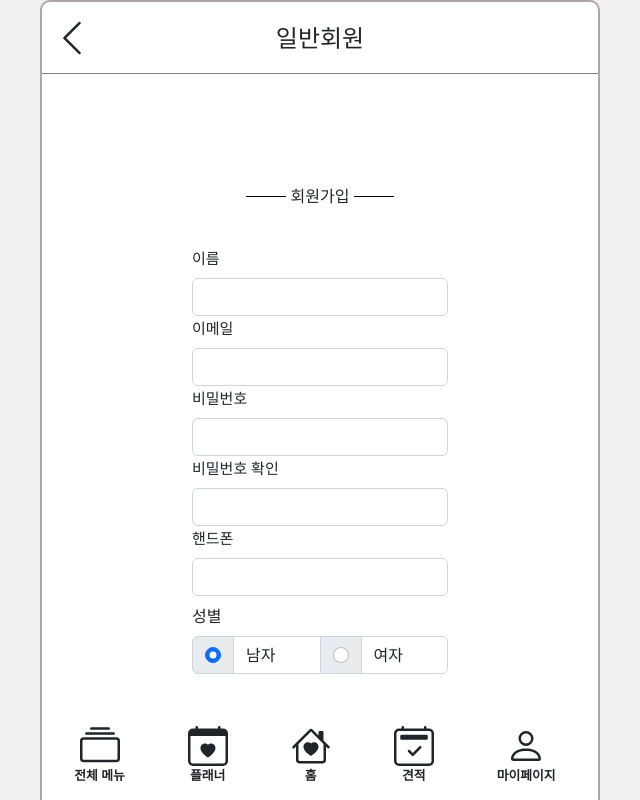
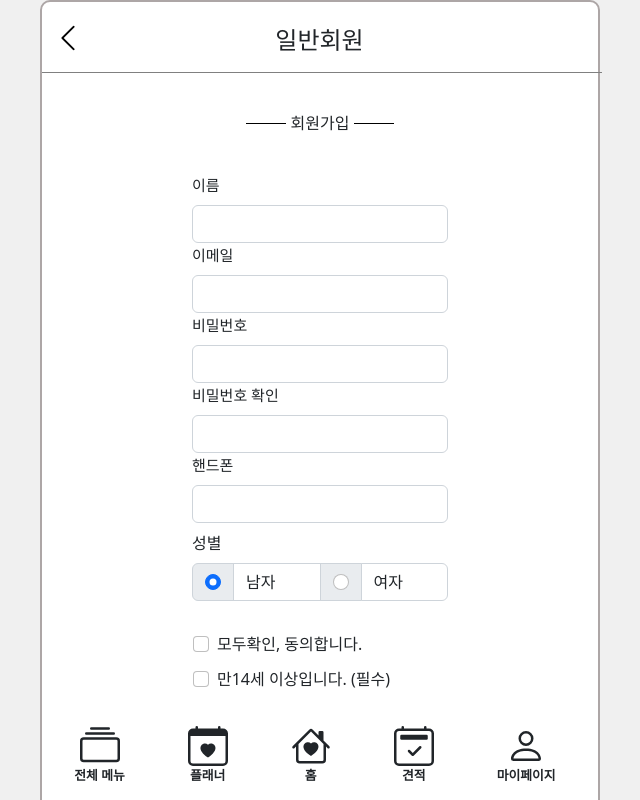
Before and after one commit to weddingYou-Project/frontend, a React (Create React App) app: page /signup in a window 1280 px wide. Both pictures are taken after a click on the button "일반회원". Shown: the top 800 px of the page, without its empty margins (320-960 px from the left). Built offline with nearby package versions, Linux system fonts and the light colour scheme.

Commit message:
fix : backbutton으로 페이지들 간 연결관계 수정하기

```diff
--- a/src/Components/Backbutton.js
+++ b/src/Components/Backbutton.js
@@ -11,8 +11,25 @@ function BackButton() {
       <button
         class="backbutton"
         onClick={() => {
-          if (path === "/mypage/user" || path === "/mypage/planner") {
+          console.log(path);
+          if (
+            path === "/mypage/user" ||
+            path === "/mypage/planner" ||
+            path === "/login"
+          ) {
             navigate("/");
+          } else if (path === "/passwordSearch") {
+            navigate("/login");
+          } else if (path === "/passwordSearch/temporaryPasswordLogin") {
+            navigate("/passwordSearch");
+          } else if (
+            path === "/passwordSearch/temporaryPasswordLogin/passwordChange"
+          ) {
+            navigate("/passwordSearch/temporaryPasswordLogin");
+          } else if (path === "/signup") {
+            navigate("/login");
+          } else if (path === "/signup/user" || path === "/signup/planner") {
+            navigate("/login");
           } else {
             navigate(-1);
           }
--- a/src/Pages/Signup.js
+++ b/src/Pages/Signup.js
@@ -3,7 +3,7 @@ import "../Css/main.css";
 import { useNavigate } from "react-router-dom";
 import Footer from "../Components/Footer";
 import "../Css/mypage.css";
-
+import NavigationBar from "../Components/NavigationBar";
 function Signup() {
   const navigate = useNavigate();
   const handleBack = () => {
@@ -12,10 +12,7 @@ function Signup() {
   return (
     <div className="bg">
       <div className="mainlayout">
-        <div className="Signup-backicon" onClick={handleBack}>
-          <i class="bi bi-chevron-left" style={{ fontSize: 40 }}></i>
-        </div>
-        <div className="Signup-header">회원가입</div>
+        <NavigationBar title={"회원가입"} />
 
         <div className="Signup-logo"></div>
 
--- a/src/Pages/SignupForm.js
+++ b/src/Pages/SignupForm.js
@@ -5,6 +5,7 @@ import axios from "axios";
 import React, { useEffect } from "react";
 import SignupSuccess from "./SignupSuccess";
 import Footer from "../Components/Footer";
+import NavigationBar from "../Components/NavigationBar";
 import "../Css/mypage.css";
 
 function SignupForm() {
@@ -270,12 +271,10 @@ function SignupForm() {
     return (
       <div className="bg">
         <div className="Signup-wrap">
-          <div className="Signup-backicon" onClick={handleBack}>
-            <i className="bi bi-chevron-left" style={{ fontSize: 40 }}></i>
-          </div>
-          {category === "user" && <div className="Signup-header">일반회원</div>}
-          {category === "planner" && (
-            <div className="Signup-header">플래너회원</div>
+          {category === "user" ? (
+            <NavigationBar title={"일반회원"} />
+          ) : (
+            <NavigationBar title={"플래너회원"} />
           )}
 
           <div className="Signup-guidebar">
```
